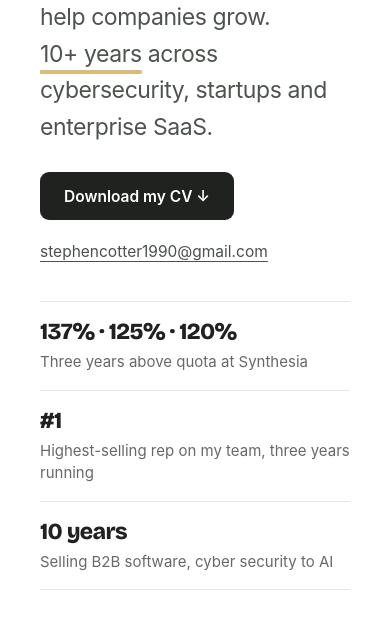
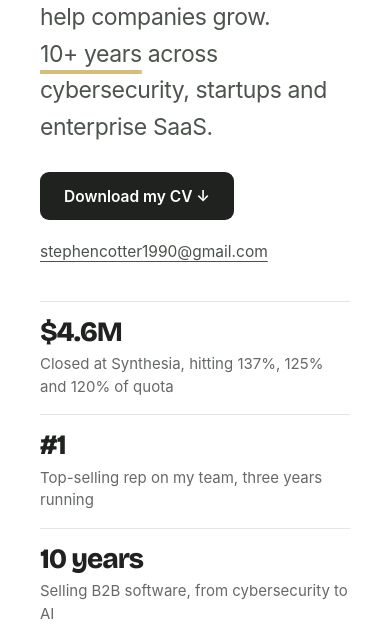
Before and after one commit to c0tter/stephencotter.co.uk, a plain HTML site: page index.html in a window 390 px wide. Shown: the part 193-834 px from the top of the page. Drawn offline with Linux system fonts and the light colour scheme.

Commit message:
Proof row: lead with $4.6M closed, bigger figures, less repetition
Co-Authored-By: Claude Opus 5.5 <noreply@anthropic.com>

```diff
--- a/index.html
+++ b/index.html
@@ -40,7 +40,7 @@
 </div>
 <figure class="portrait"><img src="portrait.jpg" alt="Stephen Cotter" width="168" height="168" onerror="this.closest('.portrait').remove()"></figure>
 </section>
-<ul class="proof" aria-label="Career highlights"><li><strong>137% &middot; 125% &middot; 120%</strong><span>Three years above quota at Synthesia</span></li><li><strong>#1</strong><span>Highest-selling rep on my team, three years running</span></li><li><strong>10 years</strong><span>Selling B2B software, cyber security to AI</span></li></ul>
+<ul class="proof" aria-label="Career highlights"><li><strong>$4.6M</strong><span>Closed at Synthesia, hitting 137%, 125% and 120% of quota</span></li><li><strong>#1</strong><span>Top-selling rep on my team, three years running</span></li><li><strong>10 years</strong><span>Selling B2B software, from cybersecurity to AI</span></li></ul>
 <section id="arcade" class="arcade" aria-label="Career flight game"><div class="gamebar"><h2 class="game-title">A career in nine chapters.</h2><span id="count" aria-label="Career chapters discovered">0 / 9</span><span id="score" hidden>0</span><button id="pause" class="text-button" disabled>Pause</button></div>
 <div class="notification-dock"><p class="dock-caption" id="dock-caption">Pass a pipe. Turn the page.</p></div>
 <div class="stage"><div id="trophy-toast" class="trophy-toast" role="status" aria-live="polite" aria-atomic="true" hidden><span class="toast-medal" aria-hidden="true"><svg viewBox="0 0 32 36" fill="none"><path d="M8 3h16v12c0 6-3 10-8 10s-8-4-8-10V3Z" fill="currentColor"/><path d="M8 7H3v5c0 5 3 8 7 8M24 7h5v5c0 5-3 8-7 8" stroke="currentColor" stroke-width="3"/><path d="M14 24h4v7h6v3H8v-3h6v-7Z" fill="currentColor"/></svg></span><div class="toast-text"><span id="toast-label" class="toast-label"></span><strong id="toast-title"></strong><span id="toast-detail" class="toast-detail"></span></div></div><canvas id="game" width="960" height="440" tabindex="-1" aria-label="Career flight. Tap or press Space or Arrow Up to flap. The game starts on your first flap."></canvas><p id="ready-hint" class="ready-hint" hidden>Tap or press Space to start.</p><div id="overlay" class="overlay" role="group" aria-labelledby="overlay-title" aria-describedby="overlay-copy"><div class="overlay-card"><span id="overlay-label" class="eyebrow">FROM CYBERSECURITY TO AI</span><h2 id="overlay-title">Fancy a quick game?</h2><p id="overlay-copy">Nine pipes. Nine moments that shaped my career.</p><a id="finish-contact" class="contact-button" href="mailto:stephencotter1990@gmail.com" hidden>Email Stephen ↗</a><button id="action" class="primary">Play →</button><p id="overlay-tip" class="small">Tap or Space to flap</p></div></div>
--- a/style.css
+++ b/style.css
@@ -226,3 +226,4 @@ main{padding-top:52px}
 .intro .role-line{margin:0 0 26px}
 @media(max-width:600px){main{padding-top:34px}.intro .role-line{margin-bottom:20px}}
 .company-mark{overflow:hidden;padding:0}.company-mark img{width:100%;height:100%;display:block;border-radius:50%;object-fit:cover}
+.proof strong{font-size:32px;line-height:1.05;letter-spacing:-1px}@media(max-width:600px){.proof strong{font-size:28px}}
```
